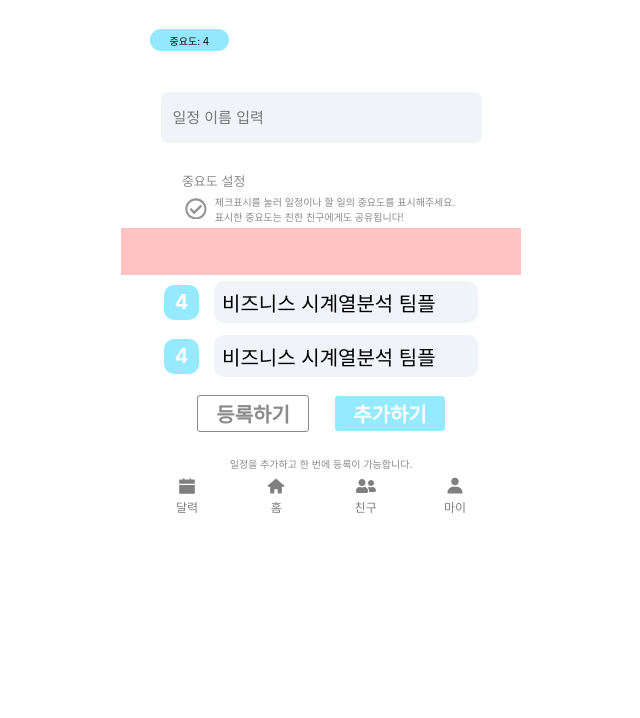
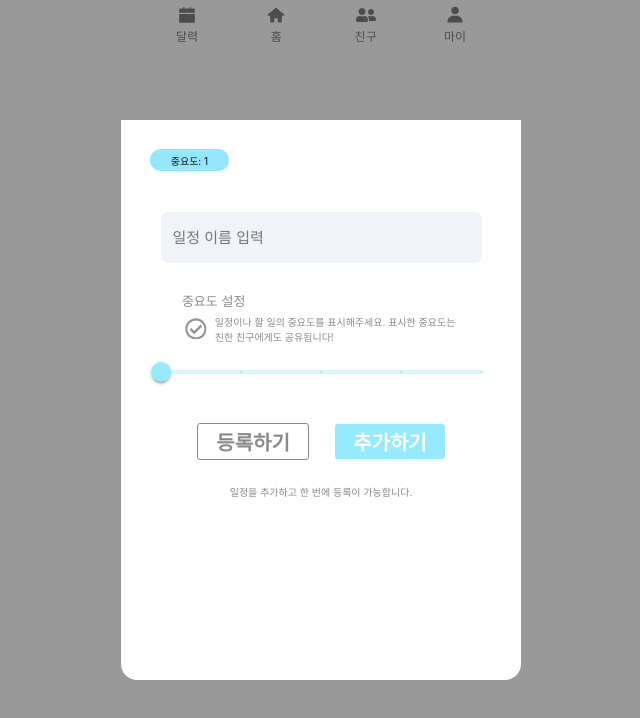
Before and after one commit to Miniproject-Boopower/FE, a React (Create React App) app: page /addinfomodal in a window 1280 px wide. Shown: the top 718 px of the page, without its empty margins (319-959 px from the left). Built offline with nearby package versions, Linux system fonts and the light colour scheme.

Commit message:
기능 구현 1

```diff
--- a/package.json
+++ b/package.json
@@ -3,6 +3,9 @@
   "version": "0.1.0",
   "private": true,
   "dependencies": {
+    "@emotion/react": "^11.14.0",
+    "@emotion/styled": "^11.14.0",
+    "@mui/material": "^7.1.0",
     "@testing-library/dom": "^10.4.0",
     "@testing-library/jest-dom": "^6.6.3",
     "@testing-library/react": "^16.3.0",
--- a/src/pages/Addinfomodal.jsx
+++ b/src/pages/Addinfomodal.jsx
@@ -1,14 +1,28 @@
 import styled from "styled-components";
 import { FaRegCheckCircle } from "react-icons/fa"
+import Slider from '@mui/material/Slider';
+import { useState } from "react";
+
+const ScheduleListWrapper = styled.div`
+    width: 25rem;
+    max-height: 8rem;
+    overflow-y: auto;
+    display: flex;
+    flex-direction: column;
+    gap: 0.5rem;
+    padding: 0.5rem 0;
+    box-sizing: border-box;
+`;
 
 const PageContainer = styled.div`
     width: 25rem;
-    height: 29.4375rem;
+    height: 35rem;
     flex-direction: Column;
     display: flex;
     background-color: #FFF;
     padding : 0rem;
     box-sizing: border-box;
+    border-radius: 1rem;
 `
 const ButtonContainer = styled.div`
     width: 25rem;
@@ -119,7 +133,8 @@ const InfoControlContainer = styled.div`
     height: 2.9375rem;
     flex-shrink: 0;
     display: flex;
-    background-color: #FFC3C3;
+    align-items: center;
+    justify-content: center;
 `
 
 const ScheduleContainer = styled.div`
@@ -230,51 +245,108 @@ const TextContainer = styled.div`
     justify-content: center;
     align-items: center;
 `
-export default function AddinfoModal(){
-    return(
+
+const Overlay = styled.div`
+  position: fixed;
+  top: 0;
+  left: 0;
+  width: 100vw;
+  height: 100vh;
+  background: rgba(0, 0, 0, 0.4); // 어두운 배경
+  display: flex;
+  justify-content: center;
+  align-items: center;
+  z-index: 999; // 페이지 위로 올라오게
+`;
+
+const ModalWrapper = styled.div`
+  position: relative;
+  z-index: 1000; // 실제 모달 내용
+  border-radius: 1rem;
+`;
+export default function AddinfoModal({ onClose, onSubmit }) {
+    const [importValue, setImportValue] = useState(1);
+    const [content, setContent] = useState("");
+    const [schedules, setSchedules] = useState([]);
+
+    const handleAddSchedule = () => {
+        if (content.trim() === "") return;
+        const newSchedule = {
+            importance: importValue,
+            title: content,
+        };
+        setSchedules([...schedules, newSchedule]);
+        setContent("");
+        setImportValue(1);
+    };
+
+      const handleSubmit = () => {
+    if (typeof onSubmit === "function") {
+      onSubmit(schedules);
+    } else {
+      console.error("onSubmit is not a function");
+    }
+  };
+
+    return (
+        <Overlay>
+            <ModalWrapper>
                 <PageContainer>
                     <ButtonContainer>
                         <InfoContainer>
-                    중요도: 4
+                            중요도: {importValue}
                         </InfoContainer>
                     </ButtonContainer>
 
                     <TodoWriteContainer>
-                <TodoWrite placeholder="일정 이름 입력"/>
+                        <TodoWrite
+                            placeholder="일정 이름 입력"
+                            value={content}
+                            onChange={(e) => setContent(e.target.value)}
+                        />
                     </TodoWriteContainer>
 
                     <ImporContainer>
                         <ImporTextBox>중요도 설정</ImporTextBox>
                     </ImporContainer>
                     <ImporContainer2>
-                    <CheckIcon/>
-                    <ImporTextBox2>체크표시를 눌러 일정이나 할 일의 중요도를 표시해주세요.<br></br>표시한 중요도는 친한 친구에게도 공유됩니다!</ImporTextBox2>
+                        <CheckIcon />
+                        <ImporTextBox2>
+                            일정이나 할 일의 중요도를 표시해주세요. 표시한 중요도는<br />
+                            친한 친구에게도 공유됩니다!
+                        </ImporTextBox2>
                     </ImporContainer2>
 
                     <InfoControlContainer>
-
+                        <Slider
+                            value={importValue}
+                            min={1}
+                            max={5}
+                            step={1}
+                            marks
+                            valueLabelDisplay="auto"
+                            onChange={(e, newValue) => setImportValue(newValue)}
+                            sx={{ color: '#96EAFF', width: '20.0625rem' }}
+                        />
                     </InfoControlContainer>
-
-                <ScheduleContainer>
-                    <ScheduleBox>4</ScheduleBox>
-                    <ScheduleBox2>비즈니스 시계열분석 팀플</ScheduleBox2>
+                    <ScheduleListWrapper>
+                        {schedules.map((schedule, index) => (
+                            <ScheduleContainer key={index}>
+                                <ScheduleBox>{schedule.importance}</ScheduleBox>
+                                <ScheduleBox2>{schedule.title}</ScheduleBox2>
                             </ScheduleContainer>
-
-                <ScheduleContainer>
-                    <ScheduleBox>4</ScheduleBox>
-                    <ScheduleBox2>비즈니스 시계열분석 팀플</ScheduleBox2>
-                </ScheduleContainer>
-
+                        ))}
+                    </ScheduleListWrapper>
                     <TwoButtonContainer>
-                    <EnrollButton>등록하기</EnrollButton>
-                    <AddButton>추가하기</AddButton>
+                        <EnrollButton onClick={handleSubmit}>등록하기</EnrollButton>
+                        <AddButton onClick={handleAddSchedule}>추가하기</AddButton>
                     </TwoButtonContainer>
 
                     <TextContainer>
                         일정을 추가하고 한 번에 등록이 가능합니다.
                     </TextContainer>
-
-
                 </PageContainer>
-    )
+            </ModalWrapper>
+        </Overlay>
+    );
 }
--- a/src/pages/Addplanmodal.jsx
+++ b/src/pages/Addplanmodal.jsx
@@ -3,6 +3,26 @@ import { BiSolidLeftArrow } from "react-icons/bi";
 import { BiSolidRightArrow } from "react-icons/bi";
 import { FaXmark } from "react-icons/fa6";
 import { FaRegCheckCircle } from "react-icons/fa";
+import { useState } from "react";
+
+
+const Overlay = styled.div`
+  position: fixed;
+  top: 0;
+  left: 0;
+  width: 100vw;
+  height: 100vh;
+  background: rgba(0, 0, 0, 0.4); // 어두운 배경
+  display: flex;
+  justify-content: center;
+  align-items: center;
+  z-index: 999; // 페이지 위로 올라오게
+`;
+
+const ModalWrapper = styled.div`
+  position: relative;
+  z-index: 1000; // 실제 모달 내용
+`;
 
 
 const PageContainer = styled.div`
@@ -237,44 +257,65 @@ const AddButton = styled.div`
     line-height: normal;
     `
 
-export default function Addplanmodal (){
+export default function Addplanmodal({ onClose, selectedDate  }) {
+
+  const [localDate, setLocalDate] = useState(selectedDate);
+
+  const handlePrevDay = () => {
+    const prevDate = new Date(localDate);
+    prevDate.setDate(prevDate.getDate() - 1);
+    setLocalDate(prevDate);
+  };
+
+  const handleNextDay = () => {
+    const nextDate = new Date(localDate);
+    nextDate.setDate(nextDate.getDate() + 1);
+    setLocalDate(nextDate);
+  };
+
+  const displayMonth = localDate.getMonth() + 1;
+  const displayDay = localDate.getDate();
+
   return (
+    <Overlay>
+      <ModalWrapper>
         <PageContainer>
           <HeaderContainer>
             <IconContainer>
-                        <ArrowIcon/><DayContainer>5월7일</DayContainer><ArrowIcon2/>
+                <ArrowIcon onClick={handlePrevDay} style={{ cursor: 'pointer' }} />
+                <DayContainer>{displayMonth}월 {displayDay}일</DayContainer>
+                <ArrowIcon2 onClick={handleNextDay} style={{ cursor: 'pointer' }} />
             </IconContainer>
             <IconContainer2>
-                        <CancelIcon/>
+              <CancelIcon onClick={onClose} style={{ cursor: 'pointer' }} />
             </IconContainer2>
           </HeaderContainer>
-
 
           <ButtonContainer>
             <DayButton>일정</DayButton>
             <TodoButton>할 일</TodoButton>
           </ButtonContainer>
 
-
           <DayInputContainer>
-                    <DayInpute placeholder="일정 이름 입력"/>
+            <DayInpute placeholder="일정 이름 입력" />
           </DayInputContainer>
-
 
           <ImporContainer>
             <ImporTextBox>중요도 체크</ImporTextBox>
           </ImporContainer>
           <ImporContainer2>
-                    <CheckIcon/>
-                    <ImporTextBox2>체크표시를 눌러 일정이나 할 일의 중요도를 표시해주세요.<br></br>표시한 중요도는 친한 친구에게도 공유됩니다!</ImporTextBox2>
+            <CheckIcon />
+            <ImporTextBox2>
+              체크표시를 눌러 일정이나 할 일의 중요도를 표시해주세요.<br />
+              표시한 중요도는 친한 친구에게도 공유됩니다!
+            </ImporTextBox2>
           </ImporContainer2>
-
 
           <AddContainer>
             <AddButton>추가하기</AddButton>
           </AddContainer>
         </PageContainer>
-
-
-    )
+      </ModalWrapper>
+    </Overlay>
+  );
 }
--- a/src/pages/Info.jsx
+++ b/src/pages/Info.jsx
@@ -3,6 +3,8 @@ import { FaRegCheckCircle } from "react-icons/fa";
 import { BiInfoCircle } from "react-icons/bi";
 import { FaPlus } from "react-icons/fa";
 import { useNavigate } from "react-router-dom";
+import { useState } from "react";
+import AddinfoModal from "./Addinfomodal";
 
 const PageContainer = styled.div`
     width: 25.125rem;
@@ -36,7 +38,7 @@ const InfoContainer = styled.div`
     box-sizing: border-box;
     display: flex;
     flex-direction: row;
-    justify-content: center;
+    justify-content: flex-start;
     align-items: center;
     gap: 0.37rem;
     color: #8A8A8A;
@@ -141,54 +143,76 @@ const TodoInput = styled.div`
     width: 16.5rem;
     height: 2.625rem;
     flex-shrink: 0;
+    display: flex;
+    padding : 0.3rem 0rem 0.5rem 0.5rem;
+    box-sizing: border-box;
     border-radius: 0.625rem;
     background: #F0F4F8;
     border: none;
+    color: #000;
+    font-family: Inter;
+    font-size: 1.25rem;
+    font-style: normal;
+    font-weight: 400;
+    line-height: normal;
 `
-export default function Info(){
+export default function Info({ id }) {
+    const [isModalOpen, setIsModalOpen] = useState(false);
+    const [schedules, setSchedules] = useState([]); // ⬅️ 일정을 여기에 보관
+
+    const openModal = () => setIsModalOpen(true);
+    const closeModal = () => setIsModalOpen(false);
+
+    // 일정 추가 핸들러 (모달에서 호출됨)
+    const handleAddSchedules = (newSchedules) => {
+        setSchedules(newSchedules);
+        closeModal();
+    };
 
 
 
-    return(
+
+
+    return (
         <PageContainer>
             <SubjectContainer>
                 <InfoContainer>
-                    <InfoIcon/><p>lms에서 자동으로 과목이 크롤링됩니다. 학교 교과과목이<br></br>아닌 과목을 입력해주세요.</p>
+                    <InfoIcon /><p>lms에서 자동으로 과목이 크롤링됩니다.</p>
                 </InfoContainer>
                 <SubjectContainer3>
-                    <CheckIcon/>
+                    <CheckIcon />
                     <SubjectContainerWrite></SubjectContainerWrite>
                 </SubjectContainer3>
-                 <SubjectContainer3>
-                    <CheckIcon/>
+                <SubjectContainer3>
+                    <CheckIcon />
                     <SubjectContainerWrite></SubjectContainerWrite>
                 </SubjectContainer3>
-                <SubjectContainer4>
-                    <PlusIcon/>
-                </SubjectContainer4>
-
+                <SubjectContainer4 />
             </SubjectContainer>
             <SubjectContainer>
                 <InfoContainer>
-                    <InfoIcon/><p>추가적인 일정을 입력해주세요. 앞서 입력한 정보를 제외<br></br>하고 입력해주세요.</p>
+                    <InfoIcon />
+                    <p>추가적인 일정을 입력해주세요. 앞서 크롤링 된 정보를 제외<br />하고 입력해주세요.</p>
                 </InfoContainer>
-                <SubjectContainer3>
-                    <CheckIcon/>
-                    <TodoInput></TodoInput>
-                </SubjectContainer3>
-                 <SubjectContainer3>
-                    <CheckIcon/>
-                    <TodoInput></TodoInput>
-                </SubjectContainer3>
+                {schedules.map((schedule, index) => (
+                    <SubjectContainer3 key={index}>
+                        <CheckIcon />
+                        <TodoInput>{schedule.title}</TodoInput>
+                    </SubjectContainer3>
+                ))}
                 <SubjectContainer4>
-                    <PlusIcon/>
+                    <PlusIcon onClick={openModal} style={{ cursor: "pointer" }} />
                 </SubjectContainer4>
             </SubjectContainer>
             <EnterInfoContainer>
-                <EnterInfo>
-                    정보입력
-                </EnterInfo>
+                <EnterInfo>정보입력</EnterInfo>
             </EnterInfoContainer>
+            {isModalOpen && (
+                <AddinfoModal
+                    onClose={closeModal}
+                    onSubmit={handleAddSchedules}
+                />
+            )}
         </PageContainer>
-    )
+    );
 }
--- a/src/pages/login.jsx
+++ b/src/pages/login.jsx
@@ -142,7 +142,7 @@ export default function Login() {
         "password" : password,
       });
       console.log("Login success:", response.data);
-      navigate("/info");
+      navigate("/info", { state: { id: id } });
     } catch (error) {
       console.error("Login failed:", error);
       alert("로그인 실패. 아이디와 비밀번호를 확인하세요.");
```
Also changed, not shown: src/pages/Calender2.jsx (+23 -9 lines), 1 other file (tests, documents, lock files or other folders). Lines whose indentation alone changed are shown as unchanged.
